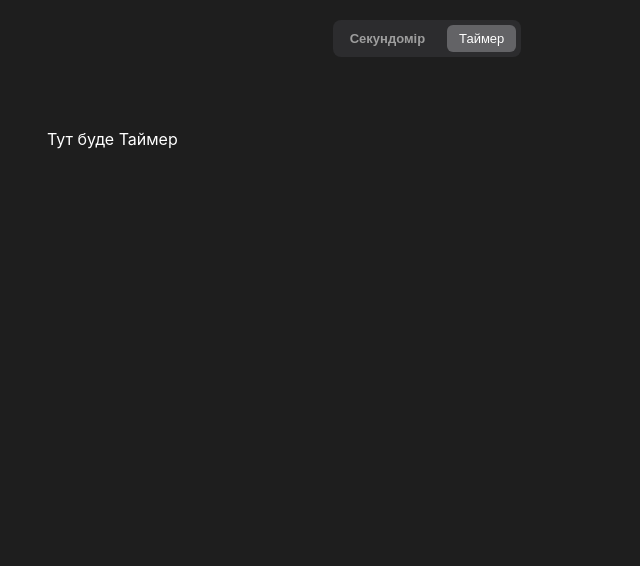
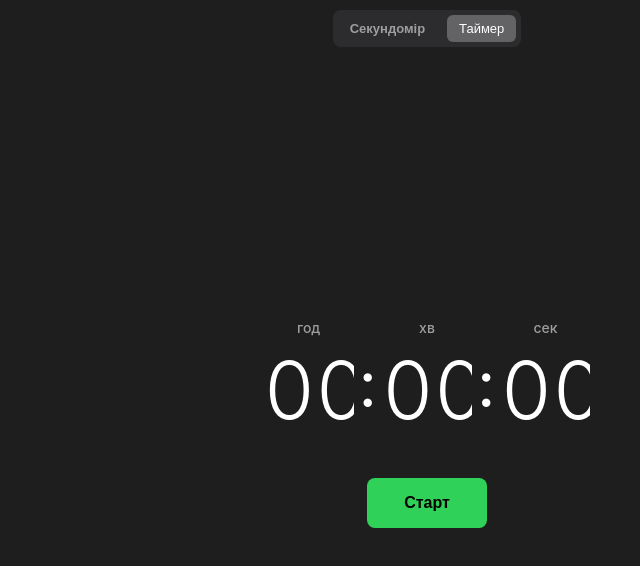
Before and after one commit to AndrewKozak2/react-ios-clock-copy, a React (Vite) app: page / in a window 1280 px wide. Both pictures are taken after a click on the button "Таймер". Shown: the top 566 px of the page, without its empty margins (213-853 px from the left). Built offline with nearby package versions, Linux system fonts and the light colour scheme.

Commit message:
add timer and styles

```diff
--- a/src/App.css
+++ b/src/App.css
@@ -12,11 +12,27 @@
   font-family: -apple-system, BlinkMacSystemFont, "Helvetica Neue", sans-serif;
 }
 
+.main-layout {
+  display: flex;
+  flex-direction: column;
+  height: 100vh;
+  background-color: #1e1e1e;
+  padding: 10px 0 0 0;
+}
+
+.content-area {
+  flex: 1;
+  display: flex;
+  flex-direction: column;
+  overflow: hidden;
+}
+
 .app-container {
   display: flex;
   flex-direction: column;
   height: 100%;
-  max-width: 800px;
+  width: 100%;
+  max-width: 600px;
   margin: 0 auto;
   padding: 20px;
 }
@@ -158,3 +174,106 @@ button:disabled {
   color: white;
   font-weight: 500;
 }
+
+.timer-container {
+  height: 100%;
+  width: 100%;
+  display: flex;
+  flex-direction: column;
+}
+
+.timer-running {
+  flex: 1;
+  display: flex;
+  flex-direction: column;
+  justify-content: center;
+  align-items: center;
+}
+
+.timer-running .timer-display {
+  font-size: 6rem;
+  font-weight: 200;
+  font-variant-numeric: tabular-nums;
+  margin-bottom: 50px;
+  line-height: 1;
+}
+
+.timer-running .btn-secondary {
+height: 50px;
+  min-width: 120px;
+  border-radius: 8px;
+  border: none;
+  font-size: 16px;
+  font-weight: 600;
+  cursor: pointer;
+  transition: opacity 0.2s;
+}
+
+.timer-running .btn-secondary:hover {
+  background-color: #48484a;
+  border-color: #48484a;
+}
+
+.timer-setup {
+  display: flex;
+  flex-direction: column;
+  align-items: center;
+  justify-content: center;
+  height: 100%;
+}
+
+.inputs-row {
+  display: flex;
+  align-items: center;
+  gap: 5px;
+  margin-bottom: 40px;
+}
+
+.input-group {
+  display: flex;
+  flex-direction: column;
+  align-items: center;
+}
+
+.input-group label {
+  font-size: 14px;
+  font-weight: 500;
+  color: #9e9e9e;
+  margin-bottom: 5px;
+}
+
+.input-group input {
+  width: 90px;
+  background: transparent;
+  border: none;
+  color: #ffffff;
+  font-size: 5rem;
+  font-weight: 300;
+  text-align: center;
+  font-family: inherit;
+  font-variant-numeric: tabular-nums;
+  padding: 0;
+}
+
+.input-group input::placeholder {
+  color: #3a3a3c;
+}
+
+.input-group input:focus {
+  outline: none;
+  background-color: #2c2c2e;
+  border-radius: 8px;
+}
+
+.separator {
+  font-size: 4rem;
+  color: #ffffff;
+  margin-top: 20px;
+  padding-bottom: 10px;
+}
+
+input::-webkit-outer-spin-button,
+input::-webkit-inner-spin-button {
+  -webkit-appearance: none;
+  margin: 0;
+}
--- a/src/App.jsx
+++ b/src/App.jsx
@@ -1,12 +1,13 @@
 import { useState } from "react";
 import Stopwatch from "./components/Stopwatch";
+import Timer from "./components/Timer";
 import "./App.css";
 
 function App() {
   const [activeTab, setActiveTab] = useState("stopwatch");
 
   return (
-    <div className="app-container">
+    <div className="main-layout">
       {/* Навігація */}
       <div className="tab-navigation">
         <button
@@ -26,11 +27,7 @@ function App() {
       {/* Умовний рендеринг */}
       <div className="content-area">
         {activeTab === "stopwatch" && <Stopwatch />}
-        {activeTab === "timer" && (
-          <div style={{ color: "white", marginTop: "50px" }}>
-            Тут буде Таймер
-          </div>
-        )}
+        {activeTab === "timer" && <Timer />}
       </div>
     </div>
   );
--- a/src/components/Timer.jsx
+++ b/src/components/Timer.jsx
@@ -0,0 +1,144 @@
+import { useRef, useState } from "react";
+
+function formatTime(milliseconds) {
+  const totalSeconds = Math.floor(milliseconds / 1000);
+  const hours = Math.floor(totalSeconds / 3600);
+  const minutes = Math.floor((totalSeconds % 3600) / 60);
+  const seconds = Math.floor(totalSeconds % 60);
+
+  const fHours = hours.toString().padStart(2, "0");
+  const fMinutes = minutes.toString().padStart(2, "0");
+  const fSeconds = seconds.toString().padStart(2, "0");
+
+  return `${fHours}:${fMinutes}:${fSeconds}`;
+}
+
+function Timer() {
+  const [time, setTime] = useState({
+    hours: "00",
+    minutes: "00",
+    seconds: "00",
+  });
+  const [status, setStatus] = useState("input");
+  const [timeLeft, setTimeLeft] = useState(0);
+  const endTimeRef = useRef(null);
+  const idRef = useRef(null);
+  const [initialTime, setInitialTime] = useState(0);
+
+  function handleInputChange(e, field) {
+    const value = e.target.value;
+
+    if (value === "") {
+      setTime((prev) => ({ ...prev, [field]: "" }));
+      return;
+    }
+
+    const numValue = parseInt(value);
+    if (isNaN(numValue) || numValue < 0) return;
+
+    if (field !== "hours" && numValue > 59) return;
+
+    if (value.length > 2) return;
+
+    setTime((prev) => {
+      return { ...prev, [field]: value };
+    });
+  }
+
+  function handleStart() {
+    const hrs = parseInt(time.hours || 0) * 3600 * 1000;
+    const mins = parseInt(time.minutes || 0) * 60 * 1000;
+    const secs = parseInt(time.seconds || 0) * 1000;
+
+    const totalDuration = hrs + mins + secs;
+    setInitialTime(totalDuration);
+    if (totalDuration === 0) return;
+
+    setStatus("running");
+    setTimeLeft(totalDuration);
+
+    endTimeRef.current = totalDuration + Date.now();
+    idRef.current = setInterval(() => {
+      const remaining = endTimeRef.current - Date.now();
+      if (remaining <= 0) {
+        clearInterval(idRef.current);
+        setTimeLeft(0);
+        setStatus("input");
+        alert("time is over");
+      } else {
+        setTimeLeft(remaining);
+      }
+    }, 10);
+  }
+
+  function handleReset() {
+    clearInterval(idRef.current);
+    setStatus("input");
+  }
+  return (
+    <div className="timer-container">
+      {status === "input" && (
+        <div className="timer-setup">
+          <div className="inputs-row">
+            {/* Блок Годин */}
+            <div className="input-group">
+              <label>год</label>
+              <input
+                type="number"
+                value={time.hours}
+                onChange={(e) => handleInputChange(e, "hours")}
+                placeholder="00"
+              />
+            </div>
+
+            <span className="separator">:</span>
+
+            {/* Блок Хвилин */}
+            <div className="input-group">
+              <label>хв</label>
+              <input
+                type="number"
+                value={time.minutes}
+                onChange={(e) => handleInputChange(e, "minutes")}
+                placeholder="00"
+              />
+            </div>
+
+            <span className="separator">:</span>
+
+            {/* Блок Секунд */}
+            <div className="input-group">
+              <label>сек</label>
+              <input
+                type="number"
+                value={time.seconds}
+                onChange={(e) => handleInputChange(e, "seconds")}
+                placeholder="00"
+              />
+            </div>
+          </div>
+
+          {/* Кнопка Старт */}
+          <div className="btn-container">
+            <button className="btn-primary start" onClick={handleStart}>
+              Старт
+            </button>
+          </div>
+        </div>
+      )}
+      {status === "running" && (
+        <div className="timer-running">
+          <h1 className="timer-display">{formatTime(timeLeft)}</h1>
+          <div className="btn-container">
+            {/* Підключаємо кнопку до функції скидання */}
+            <button className="btn-secondary" onClick={handleReset}>
+              Скасувати
+            </button>
+          </div>
+        </div>
+      )}
+    </div>
+  );
+}
+
+export default Timer;
--- a/src/index.css
+++ b/src/index.css
@@ -1,14 +1,10 @@
 :root {
-  font-family: system-ui, Avenir, Helvetica, Arial, sans-serif;
-  line-height: 1.5;
-  font-weight: 400;
+  font-family: -apple-system, BlinkMacSystemFont, "Helvetica Neue", sans-serif;
+  background-color: #1e1e1e;
+}
 
-  color-scheme: light dark;
-  color: rgba(255, 255, 255, 0.87);
-  background-color: #242424;
-
-  font-synthesis: none;
-  text-rendering: optimizeLegibility;
-  -webkit-font-smoothing: antialiased;
-  -moz-osx-font-smoothing: grayscale;
+body {
+  margin: 0;
+  min-width: 320px;
+  min-height: 100vh;
 }
```
